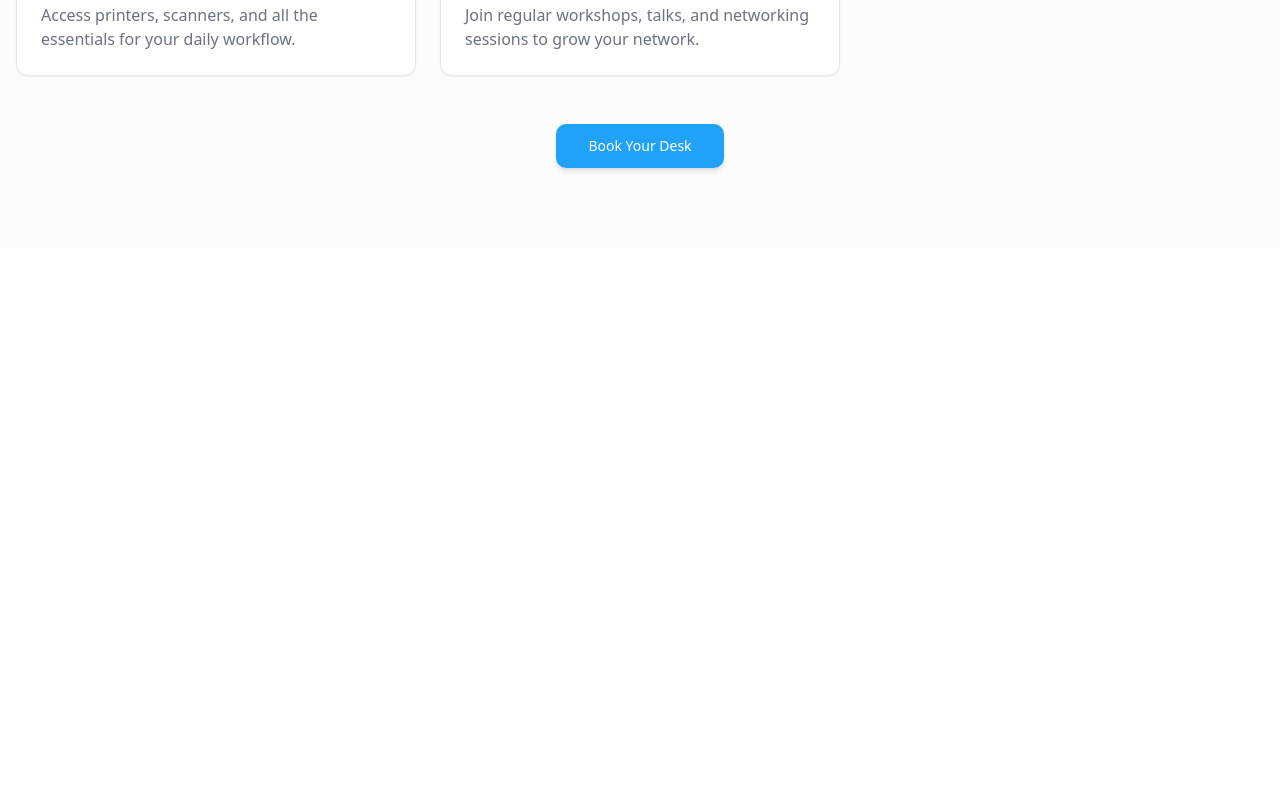
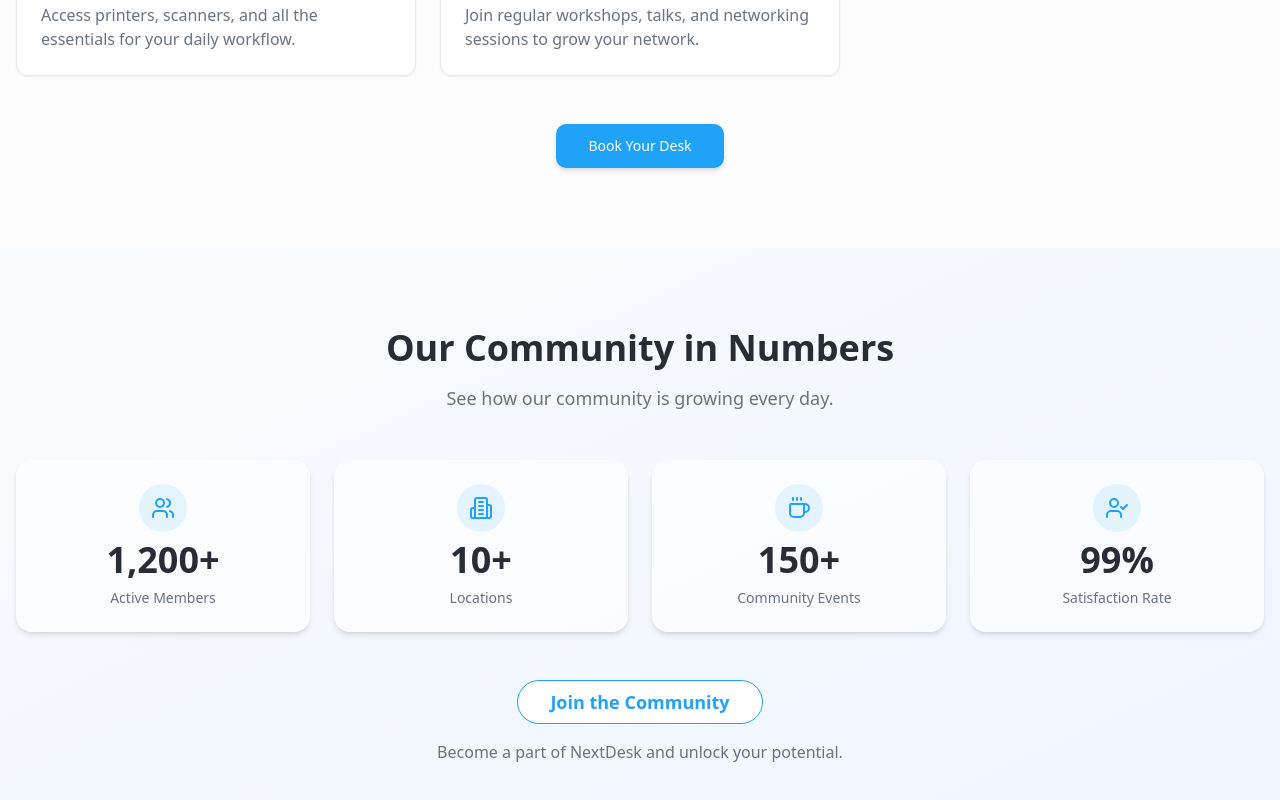
Before and after one commit to henrydaoo/nextdesk, a React (Vite) app: page / in a window 1280 px wide. Shown: the part 2170-2970 px from the top of the page. Before the commit the page ends 2418 px from the top, so only its background shows below. Built offline with nearby package versions, Linux system fonts and the light colour scheme.

Commit message:
feat: add stats section

```diff
--- a/src/App.tsx
+++ b/src/App.tsx
@@ -1,6 +1,7 @@
 import Header from "@/components/Header";
 import HeroSection from "@/components/HeroSection";
 import ServicesSection from "./components/ServicesSection";
+import StatsSection from "./components/StatsSection";
 
 const App = () => {
   return (
@@ -8,6 +9,7 @@ const App = () => {
       <Header />
       <HeroSection />
       <ServicesSection />
+      <StatsSection />
     </div>
   );
 };
--- /dev/null
+++ b/src/components/StatsSection.tsx
@@ -0,0 +1,134 @@
+import { useEffect, useState } from 'react';
+import { Users, Building2, UserCheck, Coffee } from 'lucide-react';
+import { Button } from '@/components/ui/button';
+
+const StatsSection = () => {
+  const [isVisible, setIsVisible] = useState(false);
+  const [counts, setCounts] = useState({
+    members: 0,
+    locations: 0,
+    events: 0,
+    satisfaction: 0,
+  });
+
+  useEffect(() => {
+    const observer = new IntersectionObserver(
+      ([entry]) => {
+        if (entry.isIntersecting) {
+          setIsVisible(true);
+          animateCounters();
+        }
+      },
+      { threshold: 0.1 }
+    );
+
+    const element = document.getElementById('stats');
+    if (element) observer.observe(element);
+
+    return () => observer.disconnect();
+  }, []);
+
+  const animateCounters = () => {
+    const targets = {
+      members: 1200,
+      locations: 10,
+      events: 150,
+      satisfaction: 99,
+    };
+
+    const duration = 2000;
+    const intervals = {};
+
+    Object.keys(targets).forEach((key) => {
+      const target = targets[key];
+      const increment = target / (duration / 50);
+      let current = 0;
+
+      intervals[key] = setInterval(() => {
+        current += increment;
+        if (current >= target) {
+          current = target;
+          clearInterval(intervals[key]);
+        }
+        setCounts(prev => ({ ...prev, [key]: Math.floor(current) }));
+      }, 50);
+    });
+  };
+
+  const stats = [
+    {
+      icon: Users,
+      value: counts.members,
+      suffix: '+',
+      label: 'Active Members',
+    },
+    {
+      icon: Building2,
+      value: counts.locations,
+      suffix: '+',
+      label: 'Locations',
+    },
+    {
+      icon: Coffee,
+      value: counts.events,
+      suffix: '+',
+      label: 'Community Events',
+    },
+    {
+      icon: UserCheck,
+      value: counts.satisfaction,
+      suffix: '%',
+      label: 'Satisfaction Rate',
+    },
+  ];
+
+  return (
+    <section id="stats" className="py-20 bg-gradient-to-br from-slate-50 to-blue-50">
+      <div className="container mx-auto px-4">
+        <div className={`text-center mb-12 fade-in ${isVisible ? 'visible' : ''}`}>
+          <h2 className="text-3xl md:text-4xl font-bold text-foreground mb-4">
+            Our Community in Numbers
+          </h2>
+          <p className="text-muted-foreground text-lg max-w-2xl mx-auto">
+            See how our community is growing every day.
+          </p>
+        </div>
+
+        <div className="grid grid-cols-2 md:grid-cols-4 gap-6 mb-12">
+          {stats.map((stat, index) => (
+            <div
+              key={index}
+              className={`text-center p-6 bg-white/60 shadow-md rounded-2xl hover-lift fade-in ${
+                isVisible ? 'visible' : ''
+              }`}
+              style={{ animationDelay: `${index * 100}ms` }}
+            >
+              <div className="inline-flex items-center justify-center w-12 h-12 bg-primary/10 rounded-full mb-2">
+                <stat.icon className="w-6 h-6 text-primary" />
+              </div>
+              <div className="text-3xl md:text-4xl font-bold text-foreground mb-2">
+                {stat.value.toLocaleString()}{stat.suffix}
+              </div>
+              <div className="text-muted-foreground text-sm">{stat.label}</div>
+            </div>
+          ))}
+        </div>
+
+        <div className={`text-center fade-in ${isVisible ? 'visible' : ''}`} style={{ animationDelay: '400ms' }}>
+          <Button
+            size="lg"
+            variant="outline"
+            className="hover-scale border-primary text-primary px-8 py-4 text-lg font-semibold rounded-full"
+          >
+            Join the Community
+          </Button>
+          <div className="text-muted-foreground mt-4">
+            Become a part of NextDesk and unlock your potential.
+          </div>
+        </div>
+      </div>
+    </section>
+  );
+};
+
+export default StatsSection;
```
